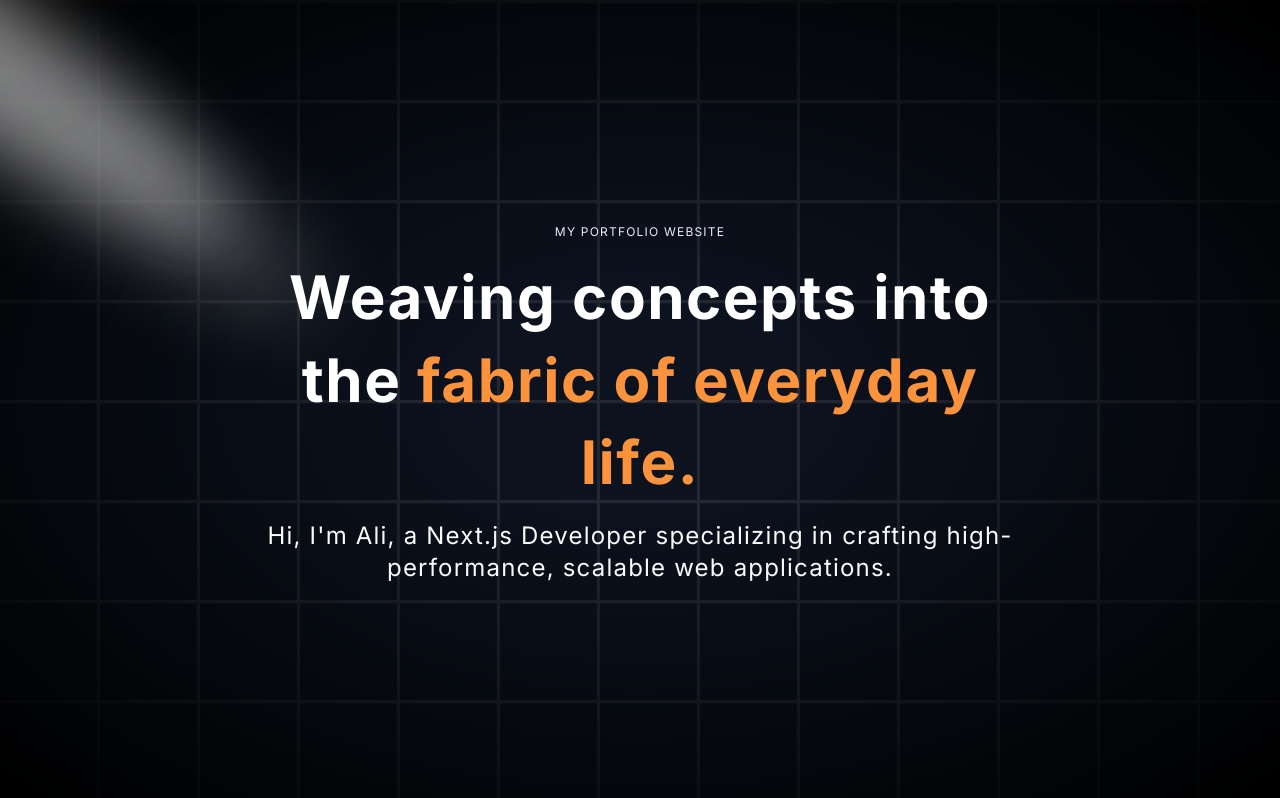
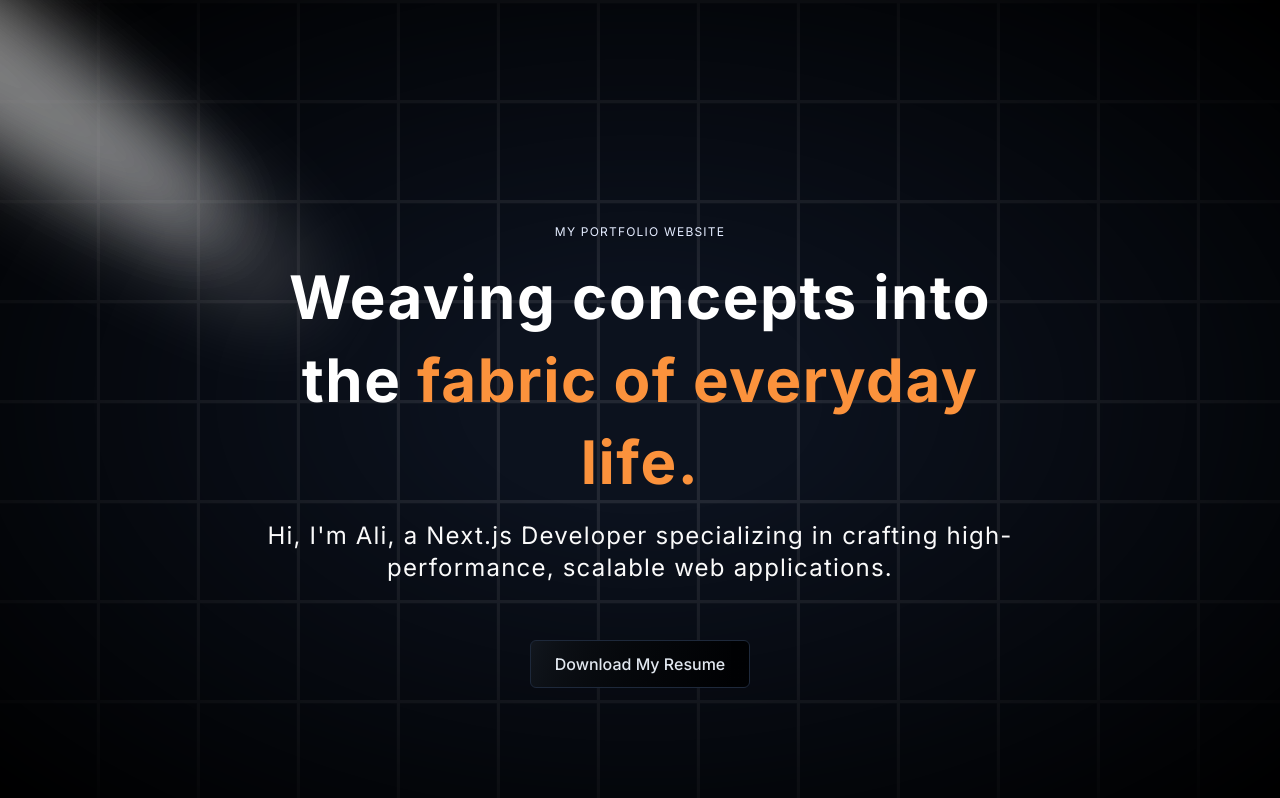
Before and after one commit to aallliiii/nextPortfolio, a Next.js app: page / in a window 1280 px wide. Shown: the top 798 px of the page. Built offline with nearby package versions, Linux system fonts and the light colour scheme.

Commit message:
Downloaded button added

```diff
--- a/components/ContactMe.tsx
+++ b/components/ContactMe.tsx
@@ -4,6 +4,7 @@ import React from "react";
 import CopyButton from "./CopyButton";
 import Link from "next/link";
 import CopyButtonGmail from "./GmailButton";
+import DownloadButton from "./CvDownload";
 export function ContactMe() {
   const words = [
     {
--- /dev/null
+++ b/components/CvDownload.tsx
@@ -0,0 +1,25 @@
+"use client";
+import React from "react";
+
+const DownloadButton = () => {
+  const documentUrl = "/CV.pdf";
+
+  const handleDownload = () => {
+    // Create a temporary link element
+    const link = document.createElement("a");
+    link.href = documentUrl;
+    link.download = "cv.pdf";
+    link.click();
+  };
+
+  return (
+    <button
+      className="inline-flex h-12 animate-shimmer items-center justify-center rounded-md border border-slate-800 bg-[linear-gradient(110deg,#000103,45%,#1e2631,55%,#000103)] bg-[length:200%_100%] px-6 font-medium text-slate-200 transition-colors focus:outline-none focus:ring-2 focus:ring-slate-400 focus:ring-offset-2 focus:ring-offset-slate-50 mt-10"
+      onClick={handleDownload}
+    >
+      Download My Resume
+    </button>
+  );
+};
+
+export default DownloadButton;
--- a/components/Hero.tsx
+++ b/components/Hero.tsx
@@ -1,7 +1,7 @@
 import React from "react";
 import { Spotlight } from "./ui/Spotlight";
 import { TextGenerateEffect } from "./ui/text-generate-effect";
-
+import DownloadButton from "./CvDownload";
 const Hero = () => {
   return (
     <div className="flex flex-col items-center">
@@ -40,6 +40,7 @@ const Hero = () => {
                 Hi, I&apos;m Ali, a Next.js Developer specializing in crafting
                 high-performance, scalable web applications.
               </p>
+              <DownloadButton />
             </div>
           </div>
         </div>
```
Also changed, not shown: 1 other file (tests, documents, lock files or other folders).
